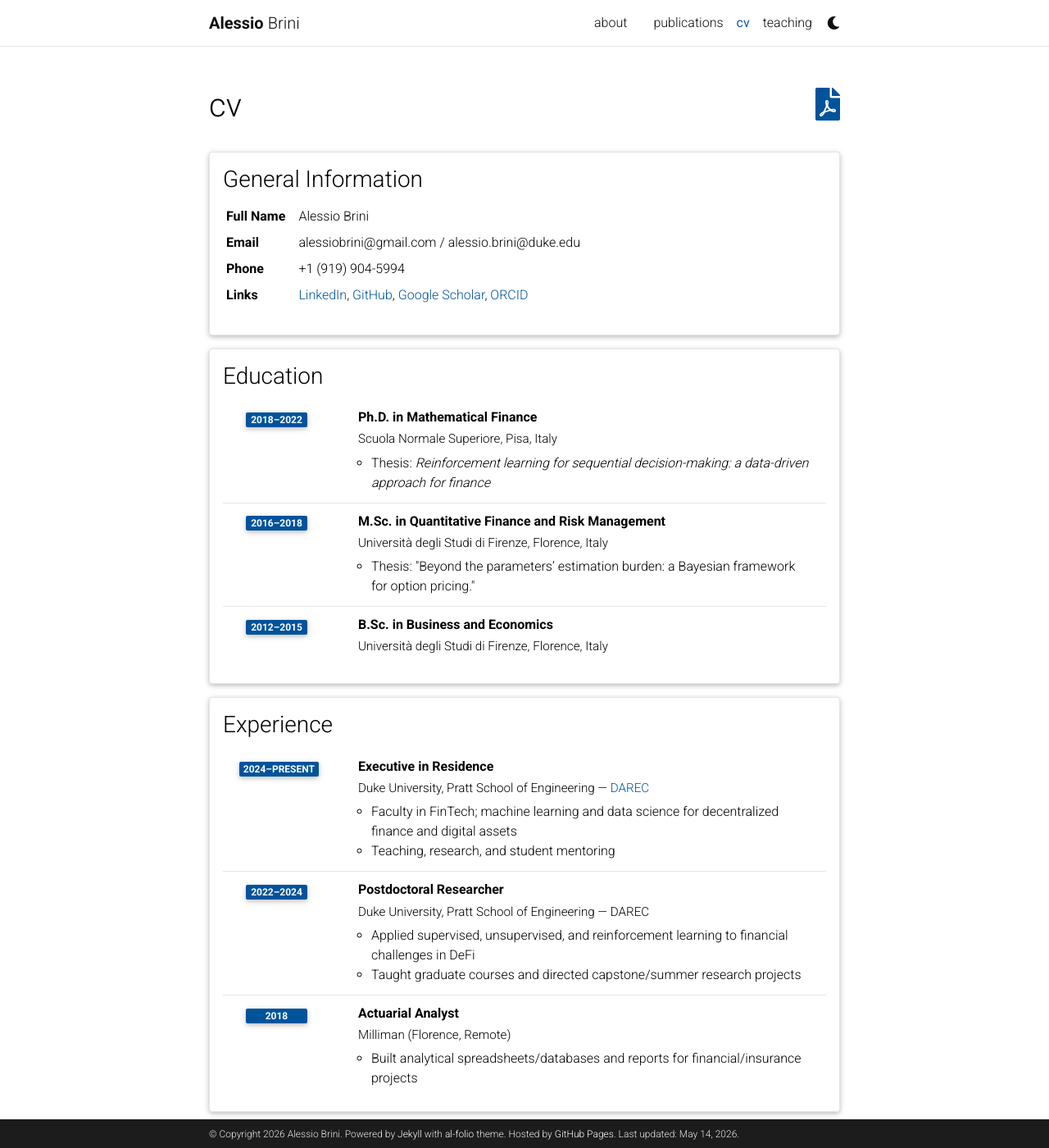
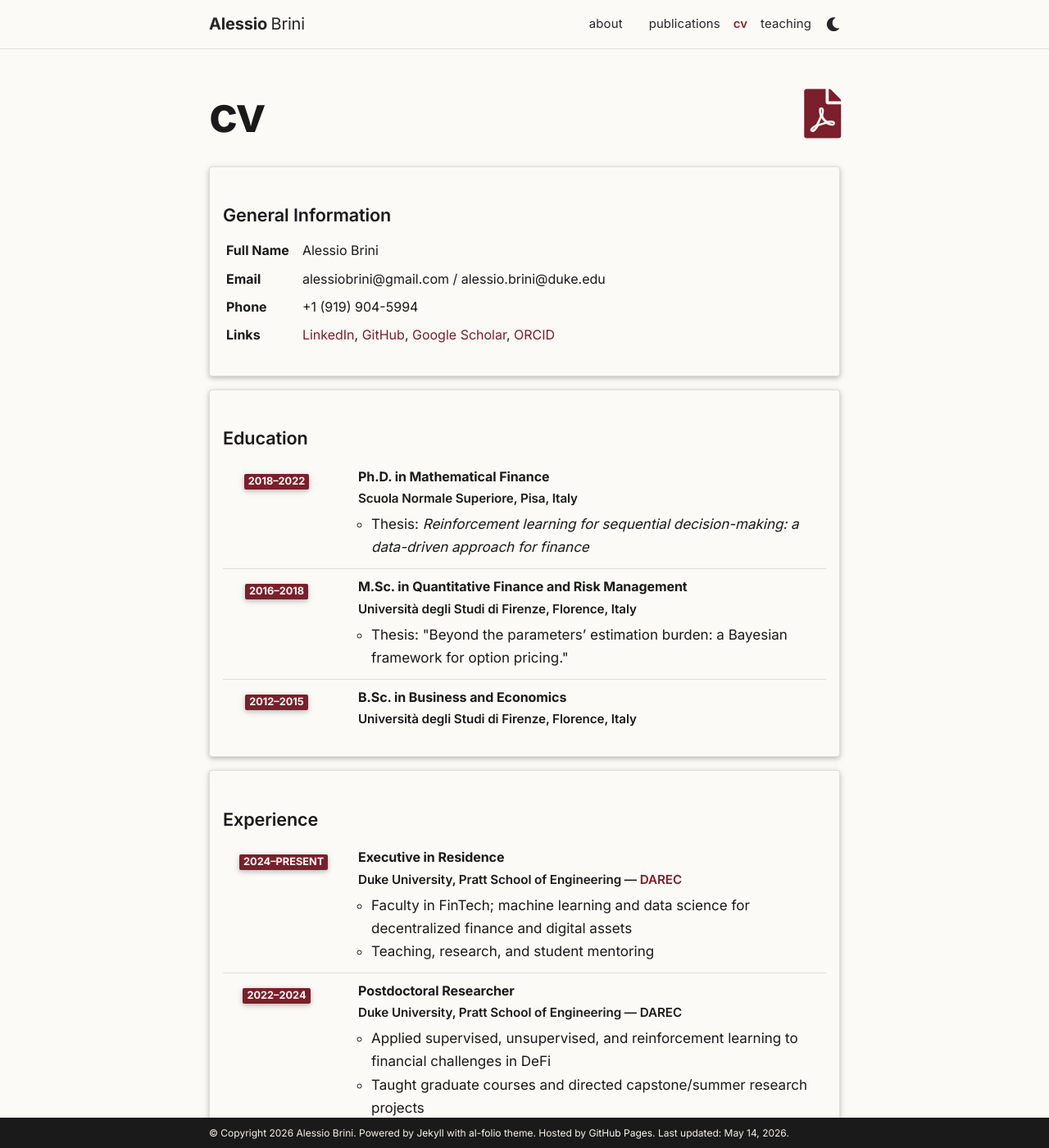
Before and after one commit to Alessiobrini/academic-website, a Jekyll site: the page built from _pages/cv.md, in a window 1280 px wide and 1400 px high. Shown: the whole window at 82% size. Built offline with Jekyll 4.4.1, drawn with Linux system fonts in a browser that asks for light colours; comment, search, counter and statistics services are not loaded; a style sheet for code colours, icons or effects is not loaded.

Commit message:
Redesign: editorial typography, warm paper palette, polished pubs list
Replace browser-default fonts with Source Serif 4 (headings/name),
Inter (body), and JetBrains Mono (address/code). Swap pure-white +
generic-blue for a warm paper background and a deep-burgundy accent
(muted rose in dark mode). Promote the homepage name to a serif
display weight and frame the subtitle with hairline rules. Group
the publications list by year with uppercase year labels and add a
subtle hover treatment with an accent left border on each entry.

Co-Authored-By: Claude Opus 4.7 (1M context) <noreply@anthropic.com>

```diff
--- a/_includes/head.html
+++ b/_includes/head.html
@@ -8,7 +8,9 @@
     <!-- Fonts & Icons -->
     <link rel="stylesheet" href="https://cdn.jsdelivr.net/npm/@fortawesome/fontawesome-free@{{ site.fontawesome.version }}/css/all.min.css" integrity="{{ site.fontawesome.integrity }}" crossorigin="anonymous">
     <link rel="stylesheet" href="https://cdn.jsdelivr.net/npm/academicons@{{ site.academicons.version }}/css/academicons.min.css" integrity="{{ site.academicons.integrity }}" crossorigin="anonymous">
-    <link rel="stylesheet" type="text/css" href="https://fonts.googleapis.com/css?family=Roboto:300,400,500,700|Roboto+Slab:100,300,400,500,700|Material+Icons">
+    <link rel="preconnect" href="https://fonts.googleapis.com">
+    <link rel="preconnect" href="https://fonts.gstatic.com" crossorigin>
+    <link rel="stylesheet" href="https://fonts.googleapis.com/css2?family=Inter:wght@400;500;600;700&family=Source+Serif+4:opsz,wght@8..60,400;8..60,600;8..60,700&family=JetBrains+Mono:wght@400;500&display=swap">
 
     <!-- Code Syntax Highlighting -->
     <link rel="stylesheet" href="https://cdn.jsdelivr.net/gh/jwarby/jekyll-pygments-themes@master/{{ site.highlight_theme_light | append: '.css' }}" media="" id="highlight_theme_light" />
--- a/_sass/_base.scss
+++ b/_sass/_base.scss
@@ -4,19 +4,42 @@
 
 // Typography
 
+body {
+  font-family: var(--font-sans);
+  font-size: 1.0625rem;          // ~17px
+  line-height: 1.65;
+  font-feature-settings: "ss01", "kern", "liga";
+  -webkit-font-smoothing: antialiased;
+  -moz-osx-font-smoothing: grayscale;
+}
+
 p,
-h1,
-h2,
-h3,
-h4,
-h5,
-h6,
 em,
 div,
 li,
 span,
 strong {
   color: var(--global-text-color);
+}
+
+h1, h2, h3, h4, h5, h6 {
+  color: var(--global-text-color);
+  font-family: var(--font-serif);
+  font-weight: 600;
+  letter-spacing: -0.005em;
+  line-height: 1.2;
+}
+
+h1 { font-size: 2.5rem;  margin-top: 0.4em; margin-bottom: 0.6em; }
+h2 { font-size: 1.75rem; margin-top: 1.6em; margin-bottom: 0.6em; }
+h3 { font-size: 1.35rem; margin-top: 1.4em; margin-bottom: 0.5em; }
+h4 { font-size: 1.15rem; margin-top: 1.2em; margin-bottom: 0.4em; }
+
+p { margin-bottom: 1.05em; }
+
+::selection {
+  background: var(--global-theme-color);
+  color: var(--global-bg-color);
 }
 
 hr {
@@ -38,10 +61,14 @@ table {
 a,
 table.table a {
   color: var(--global-theme-color);
+  text-decoration: none;
+  transition: color 0.18s ease;
 
   &:hover {
-    color: var(--global-theme-color);
+    color: var(--global-hover-color);
     text-decoration: underline;
+    text-underline-offset: 3px;
+    text-decoration-thickness: 1px;
   }
 
   &:hover:after :not(.nav-item.dropdown) {
@@ -116,14 +143,52 @@ blockquote {
 
   .address {
     margin-bottom: 5px;
-    margin-top: 5px;
-    font-family: monospace;
+    margin-top: 0.75rem;
+    font-family: var(--font-mono);
+    font-size: 0.82rem;
+    color: var(--global-text-color-light);
+    line-height: 1.5;
 
     p {
       display: inline-block;
       margin: 0;
     }
   }
+}
+
+// Post header (hero on homepage)
+.post-header {
+  margin-top: 1.25rem;
+  margin-bottom: 2rem;
+
+  .post-title {
+    font-family: var(--font-serif);
+    font-size: 3.25rem;
+    font-weight: 700;
+    letter-spacing: -0.02em;
+    line-height: 1.05;
+    margin-bottom: 0.35rem;
+
+    .font-weight-bold { font-weight: 700; }
+  }
+
+  .desc {
+    font-family: var(--font-sans);
+    font-size: 1rem;
+    color: var(--global-text-color-light);
+    letter-spacing: 0.02em;
+    text-transform: none;
+    margin-bottom: 0;
+    padding-top: 0.25rem;
+    border-top: 1px solid var(--global-divider-color);
+    padding-bottom: 0.25rem;
+    border-bottom: 1px solid var(--global-divider-color);
+    display: inline-block;
+  }
+}
+
+@media (min-width: 576px) {
+  .post-header .post-title { font-size: 3.75rem; }
 }
 
 .profile.float-right {
@@ -205,10 +270,17 @@ blockquote {
 
   .navbar-brand {
     color: var(--global-text-color);
+    font-family: var(--font-serif);
+    font-weight: 600;
+    letter-spacing: -0.01em;
   }
 
   .navbar-nav .nav-item .nav-link {
     color: var(--global-text-color);
+    font-family: var(--font-sans);
+    font-size: 0.93rem;
+    letter-spacing: 0.01em;
+    transition: color 0.18s ease;
 
     &:hover {
       color: var(--global-hover-color);
@@ -217,7 +289,7 @@ blockquote {
 
   .navbar-nav .nav-item.active>.nav-link {
     background-color: inherit;
-    font-weight: bolder;
+    font-weight: 600;
     color: var(--global-theme-color);
 
     &:hover {
@@ -300,14 +372,19 @@ blockquote {
 
 .social {
   text-align: center;
+  margin-top: 3rem;
+  padding-top: 2rem;
+  border-top: 1px solid var(--global-divider-color);
 
   .contact-icons {
-    font-size: 4rem;
+    font-size: 2.4rem;
 
     a {
+      display: inline-block;
+      padding: 0.5rem 0.6rem;
       i::before {
         color: var(--global-text-color);
-        transition-property: all 0.2s ease-in-out;
+        transition: color 0.2s ease, transform 0.2s ease;
       }
 
       &:hover {
@@ -319,7 +396,9 @@ blockquote {
   }
 
   .contact-note {
-    font-size: 0.8rem;
+    font-size: 0.85rem;
+    color: var(--global-text-color-light);
+    margin-top: 0.5rem;
   }
 }
 
@@ -533,28 +612,47 @@ footer.sticky-bottom {
   margin-top: 2rem;
 
   h1 {
-    color: var(--global-theme-color);
-    font-size: 2rem;
-    text-align: center;
+    color: var(--global-text-color);
+    font-family: var(--font-serif);
+    font-weight: 700;
+    font-size: 2.25rem;
+    text-align: left;
     margin-top: 1em;
-    margin-bottom: 1em;
+    margin-bottom: 0.4em;
+    letter-spacing: -0.01em;
   }
 
-  h2 {
-    margin-bottom: 1rem;
+  > h2 {
+    font-family: var(--font-serif);
+    font-weight: 600;
+    font-size: 1.55rem;
+    margin-top: 2.5rem;
+    margin-bottom: 1.25rem;
+    padding-bottom: 0.4rem;
+    border-bottom: 2px solid var(--global-theme-color);
+    display: inline-block;
 
     span {
       font-size: 1.5rem;
     }
   }
 
-  h2.year {
-    color: var(--global-divider-color);
-    border-top: 1px solid var(--global-divider-color);
-    padding-top: 1rem;
-    margin-top: 2rem;
-    margin-bottom: -2rem;
-    text-align: right;
+  h2.year,
+  h2.bibliography {
+    color: var(--global-text-color-light);
+    font-family: var(--font-serif);
+    font-weight: 500;
+    font-size: 0.95rem;
+    letter-spacing: 0.08em;
+    text-transform: uppercase;
+    border-top: none;
+    border-bottom: 1px solid var(--global-divider-color);
+    padding-top: 1.5rem;
+    padding-bottom: 0.35rem;
+    margin-top: 1.5rem;
+    margin-bottom: 0.5rem;
+    text-align: left;
+    display: block;
   }
 
   ol.bibliography {
@@ -564,6 +662,19 @@ footer.sticky-bottom {
 
     li {
       margin-bottom: 1rem;
+      padding: 0.85rem 0.5rem 0.85rem 0.85rem;
+      border-radius: 4px;
+      border-left: 2px solid transparent;
+      transition: background-color 0.18s ease, border-left-color 0.18s ease;
+
+      &:hover {
+        background-color: var(--global-bg-elevated);
+        border-left-color: var(--global-theme-color);
+      }
+
+      &.selected {
+        border-left-color: var(--global-theme-color);
+      }
 
       .preview {
         width: 100%;
@@ -597,7 +708,24 @@ footer.sticky-bottom {
       }
 
       .title {
-        font-weight: bolder;
+        font-family: var(--font-serif);
+        font-weight: 600;
+        font-size: 1.1rem;
+        line-height: 1.3;
+        color: var(--global-text-color);
+        margin-bottom: 0.2rem;
+      }
+
+      .author {
+        font-size: 0.95rem;
+        color: var(--global-text-color-light);
+        margin-bottom: 0.15rem;
+      }
+
+      .periodical {
+        font-size: 0.92rem;
+        color: var(--global-text-color-light);
+        em { font-style: italic; }
       }
 
       .author {
--- a/_sass/_themes.scss
+++ b/_sass/_themes.scss
@@ -3,18 +3,23 @@
  ******************************************************************************/
 
 :root {
-  --global-bg-color: #{$white-color};
-  --global-code-bg-color: #{$code-bg-color-light};
-  --global-text-color: #{$black-color};
-  --global-text-color-light: #{$grey-color};
-  --global-theme-color: #00539B;  /* link + accent color (light mode) */
-  --global-hover-color: #00539B;  /* same as link color */
-  --global-footer-bg-color: #{$grey-color-dark};
-  --global-footer-text-color: #{$grey-color-light};
-  --global-footer-link-color: #{$white-color};
-  --global-distill-app-color: #{$grey-color};
-  --global-divider-color: rgba(0,0,0,.1);
-  --global-card-bg-color: #{$white-color};
+  --global-bg-color: #{$paper-light};
+  --global-bg-elevated: #{$paper-light-2};
+  --global-code-bg-color: #{$paper-light-2};
+  --global-text-color: #{$ink-light};
+  --global-text-color-light: #{$ink-muted};
+  --global-theme-color: #{$accent-light};       /* deep burgundy accent */
+  --global-hover-color: #{$accent-light-2};
+  --global-footer-bg-color: #{$ink-light};
+  --global-footer-text-color: #{$paper-light-2};
+  --global-footer-link-color: #{$paper-light};
+  --global-distill-app-color: #{$ink-muted};
+  --global-divider-color: rgba(26,26,26,.12);
+  --global-card-bg-color: #{$paper-light};
+
+  --font-serif: #{$font-serif};
+  --font-sans:  #{$font-sans};
+  --font-mono:  #{$font-mono};
 
   .fa-sun {
     display : none;
@@ -34,18 +39,19 @@
 }
 
 html[data-theme='dark'] {
-  --global-bg-color: #{$grey-color-dark};
-  --global-code-bg-color: #{$code-bg-color-dark};
-  --global-text-color: #{$grey-color-light};
-  --global-text-color-light: #{$grey-color-light};
-  --global-theme-color: #4E86C6;  /* link + accent color (dark mode) */
-  --global-hover-color: #4E86C6;  /* same as link color */
-  --global-footer-bg-color: #{$grey-color-light};
-  --global-footer-text-color: #{$grey-color-dark};
-  --global-footer-link-color: #{$black-color};
-  --global-distill-app-color: #{$grey-color-light};
-  --global-divider-color: #424246;
-  --global-card-bg-color: #{$grey-900};
+  --global-bg-color: #{$paper-dark};
+  --global-bg-elevated: #{$paper-dark-2};
+  --global-code-bg-color: #{$paper-dark-2};
+  --global-text-color: #{$ink-dark};
+  --global-text-color-light: #{$ink-dark-muted};
+  --global-theme-color: #{$accent-dark};
+  --global-hover-color: #{$accent-dark-2};
+  --global-footer-bg-color: #{$paper-dark-2};
+  --global-footer-text-color: #{$ink-dark-muted};
+  --global-footer-link-color: #{$ink-dark};
+  --global-distill-app-color: #{$ink-dark-muted};
+  --global-divider-color: rgba(232,229,222,.14);
+  --global-card-bg-color: #{$paper-dark-2};
 
   .fa-sun {
     padding-left: 10px;
--- a/_sass/_variables.scss
+++ b/_sass/_variables.scss
@@ -36,3 +36,24 @@ $black-color: #000000 !default;
 
 $code-bg-color-light:     rgba($purple-color, 0.05);
 $code-bg-color-dark:      #2c3237 !default;
+
+
+// Custom typography stacks (used via CSS variables in _themes.scss)
+$font-serif:  'Source Serif 4', 'Source Serif Pro', 'Charter', 'Iowan Old Style', 'Apple Garamond', Georgia, serif;
+$font-sans:   'Inter', -apple-system, BlinkMacSystemFont, 'Segoe UI', Roboto, Helvetica, Arial, sans-serif;
+$font-mono:   'JetBrains Mono', 'SFMono-Regular', Menlo, Consolas, 'Liberation Mono', monospace;
+
+// Editorial palette — paper-ink-burgundy
+$paper-light:   #FBFAF6;
+$paper-light-2: #F4F1E9;
+$ink-light:     #1A1A1A;
+$ink-muted:     #5B5B5B;
+$accent-light:  #7A1F2B;   // deep burgundy
+$accent-light-2:#A3343F;
+
+$paper-dark:    #15171A;
+$paper-dark-2:  #1F2125;
+$ink-dark:      #E8E5DE;
+$ink-dark-muted:#9C9A93;
+$accent-dark:   #D49AA1;   // muted rose
+$accent-dark-2: #B86D78;
```
Also changed, not shown: _pages/publications.md (+2 -2 lines).
